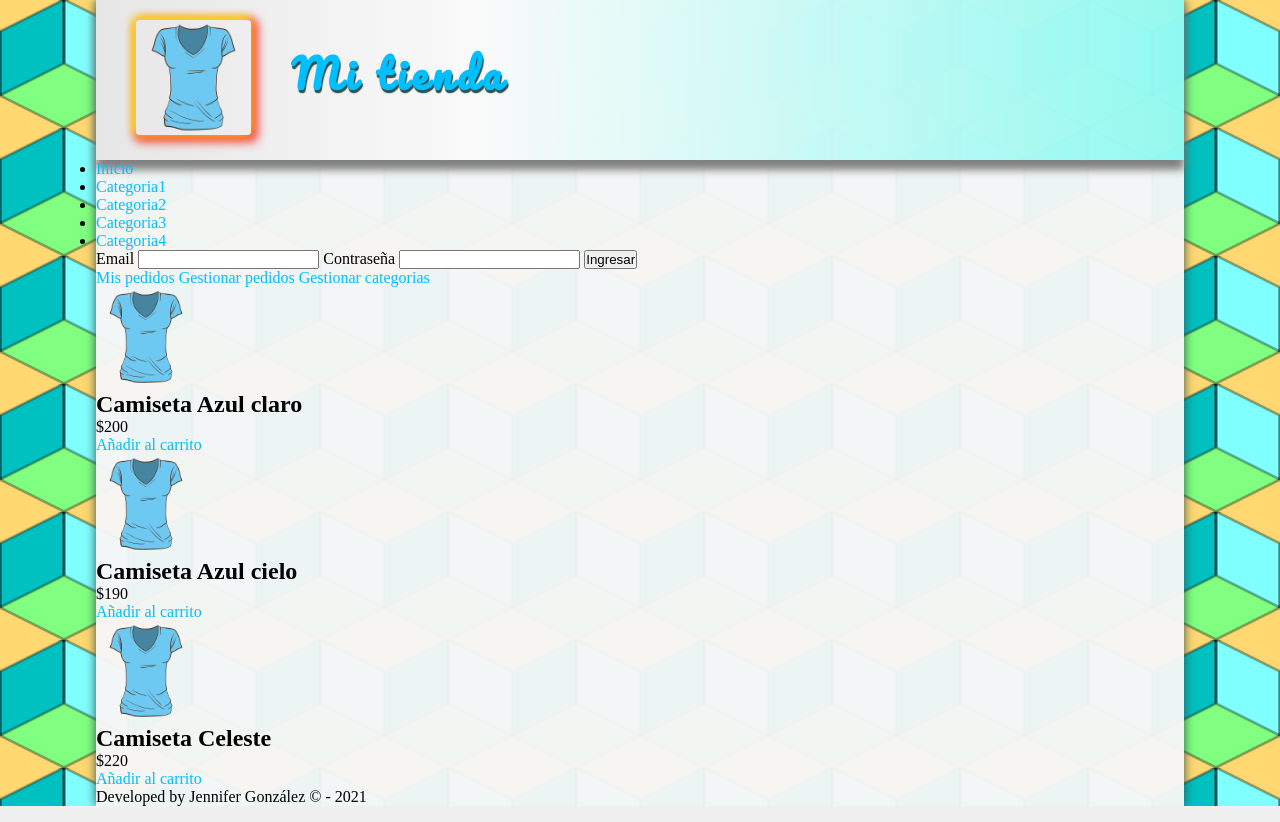
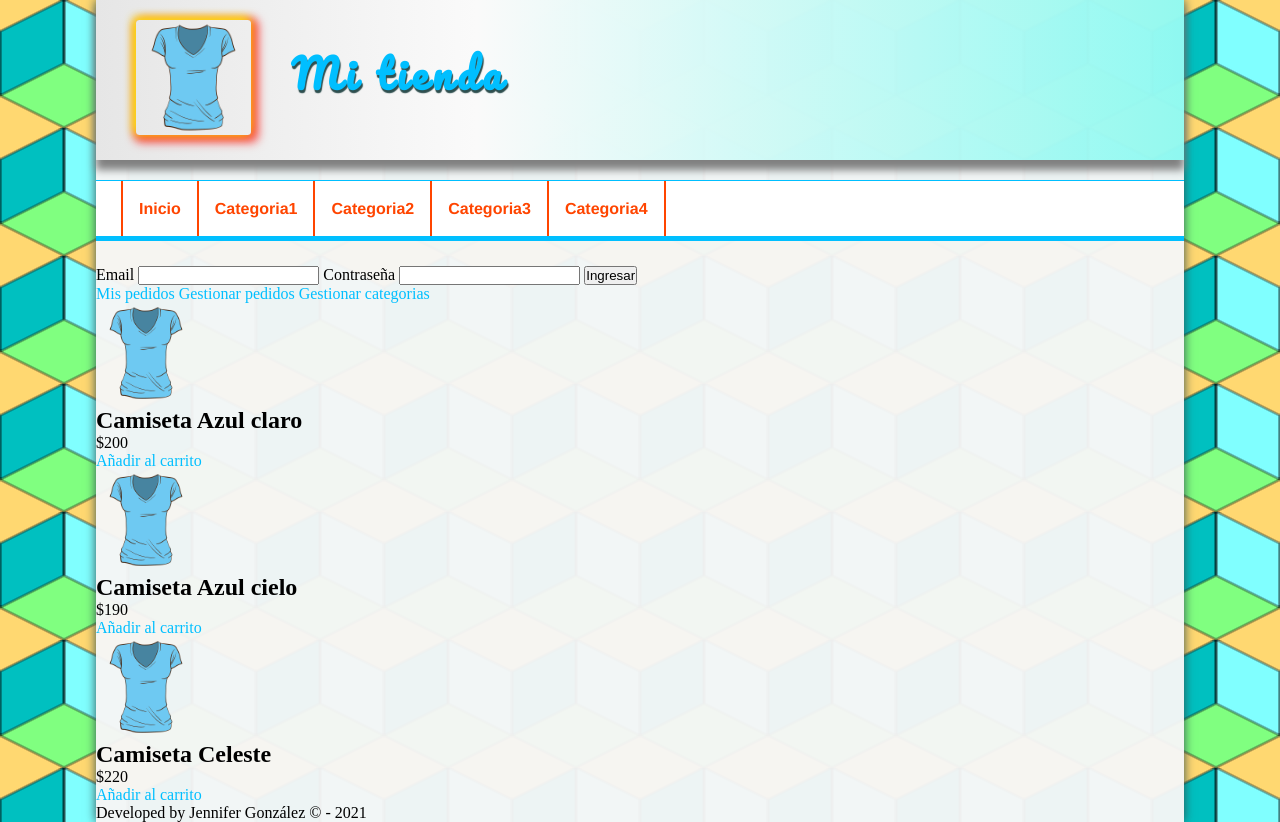
Before and after one commit to JenniferGonzalez36/my_store_test, a PHP site: page / in a window 1280 px wide. Run offline with PHP 8.4, Linux system fonts and the light colour scheme.

Commit message:
Adding style to the nav menu

```diff
--- a/assets/css/styles.css
+++ b/assets/css/styles.css
@@ -35,6 +35,7 @@ a:hover {
   min-height: 160px;
   /*border-bottom: 5px solid darkslategray;*/
   box-shadow: 0 10px 8px gray;
+  margin-bottom: 20px;
 }
 
 #logo {
@@ -82,3 +83,54 @@ a:hover {
 .product img {
   width: 100px;
 }
+
+#menu {
+  clear: both;
+  background-color: white;
+  min-height: 55px;
+  border-top: 1px solid deepskyblue;
+  border-bottom: 5px solid deepskyblue;
+  margin-bottom: 25px;
+}
+
+#menu ul {
+  list-style: none;
+  margin: 0 auto;
+  margin-left: 25px;
+}
+
+#menu ul li {
+  line-height: 55px;
+  float: left;
+  border-right: 2px solid orangered;
+}
+
+#menu ul li:hover {
+  transform: scale(1.2, 1.2);
+  border-right: 2px solid #ff450000;
+}
+
+#menu ul li:first-child {
+  border-left: 2px solid orangered;
+}
+
+#menu ul li:first-child:hover {
+  border-left: 2px solid #ff450000;
+}
+
+#menu a {
+  background: white;
+  display: block;
+  padding: 0 16px;
+  font-family: Helvetica, Tahoma, Arial;
+  font-weight: bold;
+  color: orangered;
+  /*transition: background 100ms;*/
+}
+
+#menu a:hover {
+  background: rgba(251, 255, 100);
+  color: orangered;
+  text-shadow: 0 0 1px white;
+  outline: 12px outset #00bfff99;
+}
```
